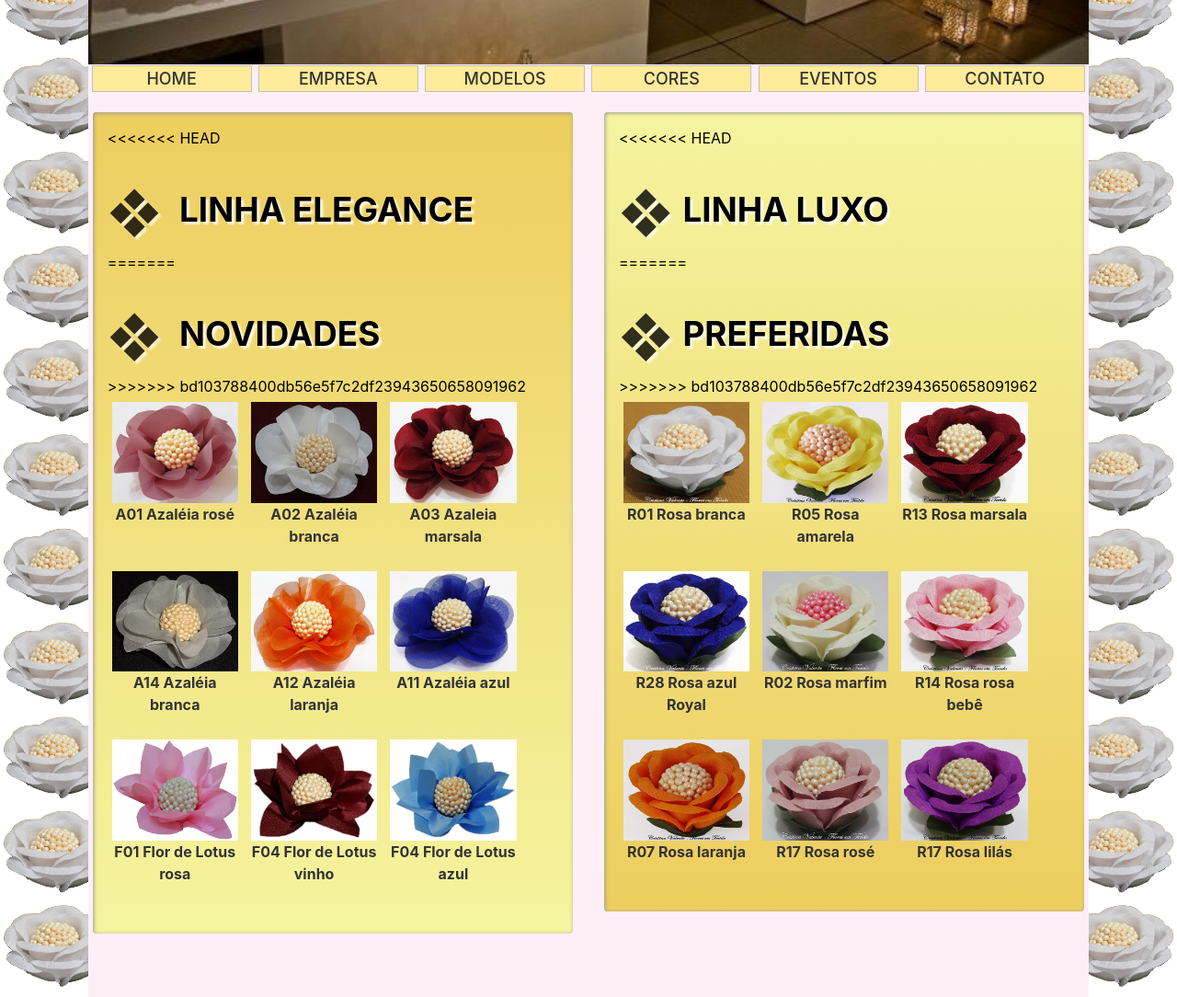
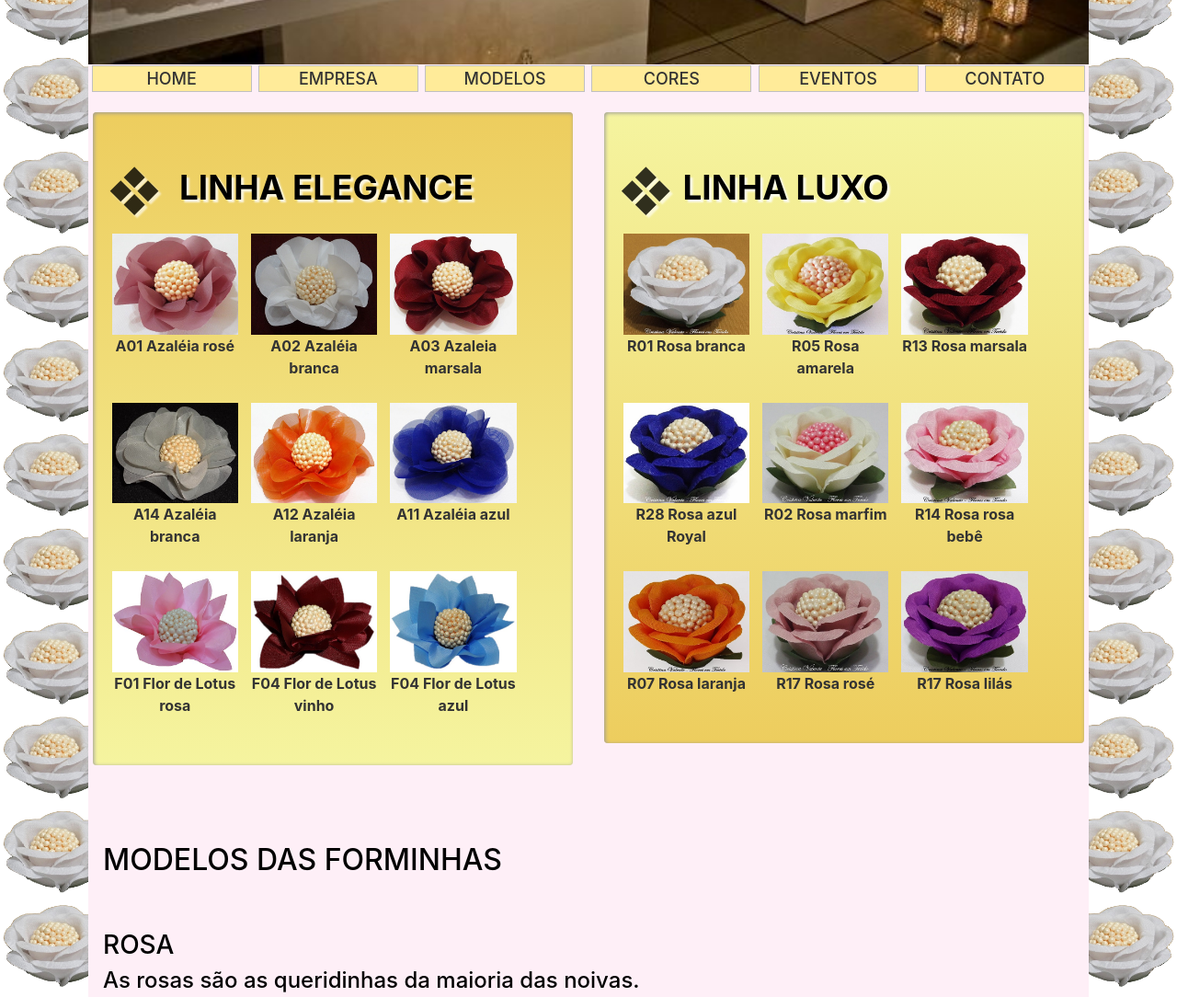
Before and after one commit to gilbertomvalente/CristinaValenteForminhas, a plain HTML site: page modelos.html in a window 1280 px wide. Shown: the part 760-1844 px from the top of the page at 92% size. Drawn offline with Linux system fonts and the light colour scheme; a web font is replaced by a local one.

Commit message:
Update modelos.html

```diff
--- a/modelos.html
+++ b/modelos.html
@@ -47,11 +47,7 @@
             <!--	os	paineis	de	novidades	e	mais	vendidos	entrarão	aqui	dentro	-->
             <!--	painel novidades	-->
             <section class="painel novidades">
-<<<<<<< HEAD
                 <h2> <span style="vertical-align: 0.3em;">Linha Elegance</span></h2>
-=======
-                <h2> <span style="vertical-align: 0.3em;">Novidades</span></h2>
->>>>>>> bd103788400db56e5f7c2df23943650658091962
                 <ul>
                     <!--	primeiro	produto	-->
                     <li>
@@ -147,11 +143,7 @@
             </section>
             <!--	painel mais vendidos	-->
             <section class="painel	mais-vendidos">
-<<<<<<< HEAD
                 <h2><span style="vertical-align: 0.3em;">Linha Luxo</span></h2>
-=======
-                <h2><span style="vertical-align: 0.3em;">Preferidas</span></h2>
->>>>>>> bd103788400db56e5f7c2df23943650658091962
                 <ul>
                     <!--	primeiro	produto	-->
                     <li>
```
